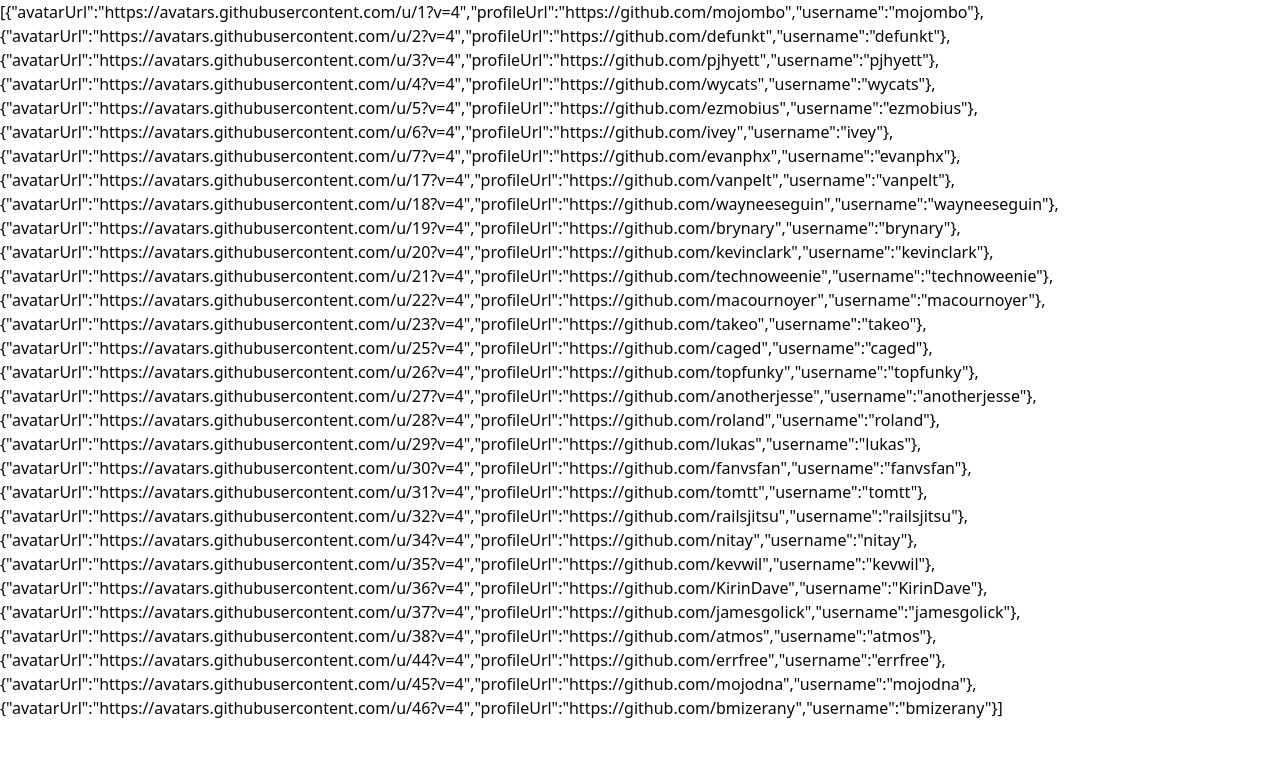
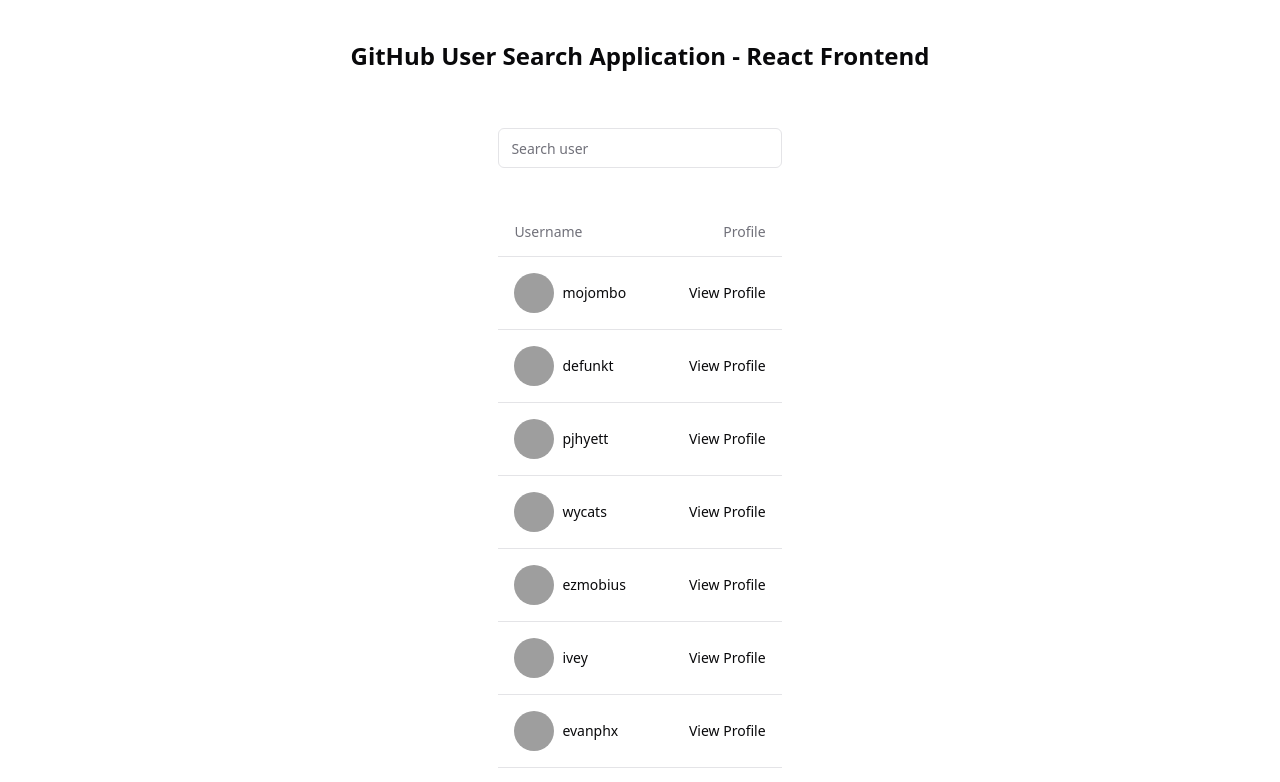
Before and after one commit to cavargasl/double-v-partners_test, a React (Vite) app: page / in a window 1280 px wide. Shown: the top 782 px of the page. Built offline with nearby package versions, Linux system fonts and the light colour scheme; grey boxes are pictures that could not be loaded.

Commit message:
feat: basic table with mock data

```diff
--- a/package.json
+++ b/package.json
@@ -24,6 +24,7 @@
     "prepare": "husky"
   },
   "dependencies": {
+    "@radix-ui/react-avatar": "^1.1.0",
     "axios": "^1.7.7",
     "class-variance-authority": "^0.7.0",
     "clsx": "^2.1.1",
--- a/src/App.tsx
+++ b/src/App.tsx
@@ -3,8 +3,12 @@
 import { userService } from "@domain/services/userService"
 import { userRepositoryFake } from "@infrastructure/instances/userRepositoryFake"
 
+import { Input } from "./components/ui/input"
+import UserTable from "./components/userTable/UserTable"
+
 function App() {
   const [users, setUsers] = useState<User[]>([])
+  const [search, setSearch] = useState<string>("")
 
   const getUsers = useCallback(async () => {
     try {
@@ -20,9 +24,20 @@
   }, [getUsers])
 
   return (
-    <>
-      <p>{JSON.stringify(users)}</p>
-    </>
+    <div className="w-full gap-10 p-10">
+      <h1 className="mb-14 text-center text-2xl font-bold">
+        GitHub User Search Application - React Frontend
+      </h1>
+      <div className="mx-auto flex max-w-fit flex-col gap-10">
+        <Input
+          type="search"
+          placeholder="Search user"
+          value={search}
+          onChange={(e) => setSearch(e.target.value)}
+        />
+        <UserTable users={users} />
+      </div>
+    </div>
   )
 }
 
--- /dev/null
+++ b/src/components/ui/avatar.tsx
@@ -0,0 +1,48 @@
+import * as React from "react"
+import * as AvatarPrimitive from "@radix-ui/react-avatar"
+
+import { cn } from "@/lib/utils"
+
+const Avatar = React.forwardRef<
+  React.ElementRef<typeof AvatarPrimitive.Root>,
+  React.ComponentPropsWithoutRef<typeof AvatarPrimitive.Root>
+>(({ className, ...props }, ref) => (
+  <AvatarPrimitive.Root
+    ref={ref}
+    className={cn(
+      "relative flex h-10 w-10 shrink-0 overflow-hidden rounded-full",
+      className
+    )}
+    {...props}
+  />
+))
+Avatar.displayName = AvatarPrimitive.Root.displayName
+
+const AvatarImage = React.forwardRef<
+  React.ElementRef<typeof AvatarPrimitive.Image>,
+  React.ComponentPropsWithoutRef<typeof AvatarPrimitive.Image>
+>(({ className, ...props }, ref) => (
+  <AvatarPrimitive.Image
+    ref={ref}
+    className={cn("aspect-square h-full w-full", className)}
+    {...props}
+  />
+))
+AvatarImage.displayName = AvatarPrimitive.Image.displayName
+
+const AvatarFallback = React.forwardRef<
+  React.ElementRef<typeof AvatarPrimitive.Fallback>,
+  React.ComponentPropsWithoutRef<typeof AvatarPrimitive.Fallback>
+>(({ className, ...props }, ref) => (
+  <AvatarPrimitive.Fallback
+    ref={ref}
+    className={cn(
+      "flex h-full w-full items-center justify-center rounded-full bg-muted",
+      className
+    )}
+    {...props}
+  />
+))
+AvatarFallback.displayName = AvatarPrimitive.Fallback.displayName
+
+export { Avatar, AvatarImage, AvatarFallback }
--- /dev/null
+++ b/src/components/ui/input.tsx
@@ -0,0 +1,26 @@
+import * as React from "react"
+
+import { cn } from "@/lib/utils"
+
+// eslint-disable-next-line @typescript-eslint/no-empty-object-type
+export interface InputProps
+  extends React.InputHTMLAttributes<HTMLInputElement> {}
+
+const Input = React.forwardRef<HTMLInputElement, InputProps>(
+  ({ className, type, ...props }, ref) => {
+    return (
+      <input
+        type={type}
+        className={cn(
+          "flex h-10 w-full rounded-md border border-input bg-background px-3 py-2 text-sm ring-offset-background file:border-0 file:bg-transparent file:text-sm file:font-medium file:text-foreground placeholder:text-muted-foreground focus-visible:outline-none focus-visible:ring-2 focus-visible:ring-ring focus-visible:ring-offset-2 disabled:cursor-not-allowed disabled:opacity-50",
+          className
+        )}
+        ref={ref}
+        {...props}
+      />
+    )
+  }
+)
+Input.displayName = "Input"
+
+export { Input }
--- /dev/null
+++ b/src/components/ui/table.tsx
@@ -0,0 +1,117 @@
+import * as React from "react"
+
+import { cn } from "@/lib/utils"
+
+const Table = React.forwardRef<
+  HTMLTableElement,
+  React.HTMLAttributes<HTMLTableElement>
+>(({ className, ...props }, ref) => (
+  <div className="relative w-full overflow-auto">
+    <table
+      ref={ref}
+      className={cn("w-full caption-bottom text-sm", className)}
+      {...props}
+    />
+  </div>
+))
+Table.displayName = "Table"
+
+const TableHeader = React.forwardRef<
+  HTMLTableSectionElement,
+  React.HTMLAttributes<HTMLTableSectionElement>
+>(({ className, ...props }, ref) => (
+  <thead ref={ref} className={cn("[&_tr]:border-b", className)} {...props} />
+))
+TableHeader.displayName = "TableHeader"
+
+const TableBody = React.forwardRef<
+  HTMLTableSectionElement,
+  React.HTMLAttributes<HTMLTableSectionElement>
+>(({ className, ...props }, ref) => (
+  <tbody
+    ref={ref}
+    className={cn("[&_tr:last-child]:border-0", className)}
+    {...props}
+  />
+))
+TableBody.displayName = "TableBody"
+
+const TableFooter = React.forwardRef<
+  HTMLTableSectionElement,
+  React.HTMLAttributes<HTMLTableSectionElement>
+>(({ className, ...props }, ref) => (
+  <tfoot
+    ref={ref}
+    className={cn(
+      "border-t bg-muted/50 font-medium [&>tr]:last:border-b-0",
+      className
+    )}
+    {...props}
+  />
+))
+TableFooter.displayName = "TableFooter"
+
+const TableRow = React.forwardRef<
+  HTMLTableRowElement,
+  React.HTMLAttributes<HTMLTableRowElement>
+>(({ className, ...props }, ref) => (
+  <tr
+    ref={ref}
+    className={cn(
+      "border-b transition-colors hover:bg-muted/50 data-[state=selected]:bg-muted",
+      className
+    )}
+    {...props}
+  />
+))
+TableRow.displayName = "TableRow"
+
+const TableHead = React.forwardRef<
+  HTMLTableCellElement,
+  React.ThHTMLAttributes<HTMLTableCellElement>
+>(({ className, ...props }, ref) => (
+  <th
+    ref={ref}
+    className={cn(
+      "h-12 px-4 text-left align-middle font-medium text-muted-foreground [&:has([role=checkbox])]:pr-0",
+      className
+    )}
+    {...props}
+  />
+))
+TableHead.displayName = "TableHead"
+
+const TableCell = React.forwardRef<
+  HTMLTableCellElement,
+  React.TdHTMLAttributes<HTMLTableCellElement>
+>(({ className, ...props }, ref) => (
+  <td
+    ref={ref}
+    className={cn("p-4 align-middle [&:has([role=checkbox])]:pr-0", className)}
+    {...props}
+  />
+))
+TableCell.displayName = "TableCell"
+
+const TableCaption = React.forwardRef<
+  HTMLTableCaptionElement,
+  React.HTMLAttributes<HTMLTableCaptionElement>
+>(({ className, ...props }, ref) => (
+  <caption
+    ref={ref}
+    className={cn("mt-4 text-sm text-muted-foreground", className)}
+    {...props}
+  />
+))
+TableCaption.displayName = "TableCaption"
+
+export {
+  Table,
+  TableHeader,
+  TableBody,
+  TableFooter,
+  TableHead,
+  TableRow,
+  TableCell,
+  TableCaption,
+}
--- /dev/null
+++ b/src/components/userTable/UserTable.tsx
@@ -0,0 +1,49 @@
+import { type User } from "@domain/models/userModel"
+
+import { Avatar, AvatarFallback, AvatarImage } from "@/components/ui/avatar"
+import {
+  Table,
+  TableBody,
+  TableCaption,
+  TableCell,
+  TableHead,
+  TableHeader,
+  TableRow,
+} from "@/components/ui/table"
+
+type UserTableProps = { users: User[] }
+export default function UserTable({ users }: UserTableProps) {
+  return (
+    <Table>
+      <TableCaption>A list of GitHub users.</TableCaption>
+      <TableHeader>
+        <TableRow>
+          <TableHead className="w-[100px]">Username</TableHead>
+          <TableHead className="text-end">Profile</TableHead>
+        </TableRow>
+      </TableHeader>
+      <TableBody>
+        {users.map((user, index) => (
+          <TableRow key={index}>
+            <TableCell className="flex items-center gap-2 font-medium">
+              <Avatar>
+                <AvatarImage src={user.avatarUrl} />
+                <AvatarFallback>{user.username.slice(0, 2)}</AvatarFallback>
+              </Avatar>
+              {user.username}
+            </TableCell>
+            <TableCell className="text-right">
+              <a
+                href={user.profileUrl}
+                target="_blank"
+                rel="noopener noreferrer"
+              >
+                View Profile
+              </a>
+            </TableCell>
+          </TableRow>
+        ))}
+      </TableBody>
+    </Table>
+  )
+}
```
Also changed, not shown: 1 other file (tests, documents, lock files or other folders).
